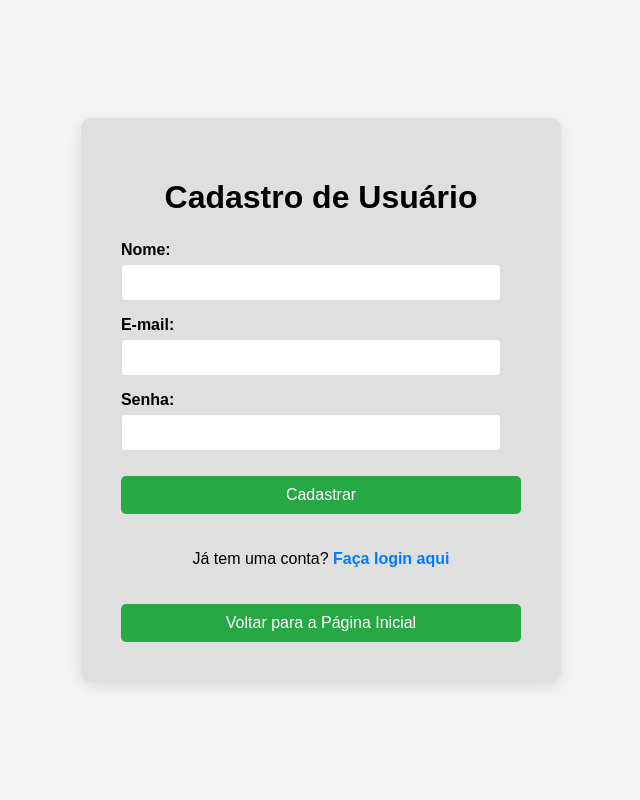
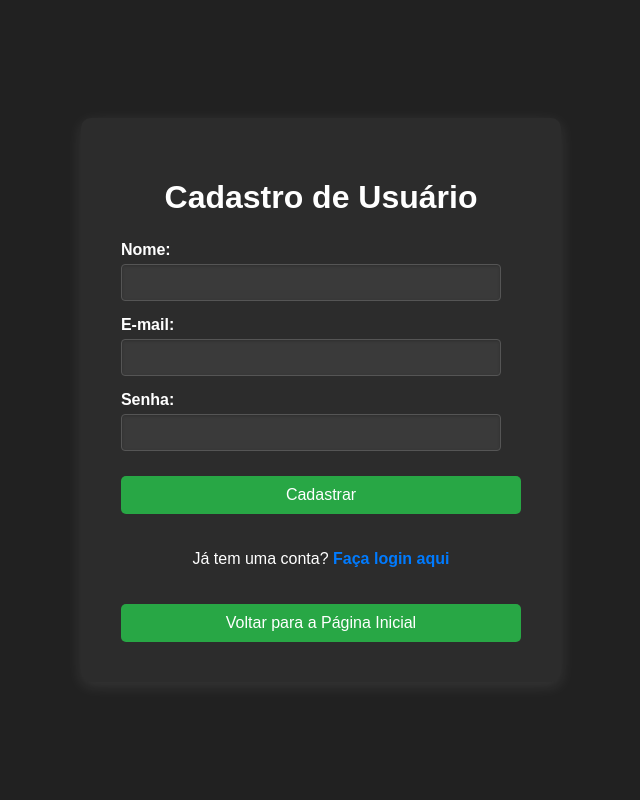
Before and after one commit to Guzitos/Delivery_Pizza, a FastAPI app: page /signin in a window 1280 px wide. Shown: the whole page, without its empty margins (319-959 px from the left). Run offline with FastAPI, Linux system fonts and the light colour scheme.

Commit message:
tudo corrigido

```diff
--- a/styles/signin.css
+++ b/styles/signin.css
@@ -5,14 +5,15 @@
             align-items: center;
             min-height: 100vh;
             margin: 0;
-            background-color: #f4f4f4;
+            background-color: #212121;
             flex-direction: column;
+            color: #ffffff;
         }
         .container {
-            background-color: #e0dfdf;
+            background-color: #2c2c2c;
             padding: 40px;
             border-radius: 10px;
-            box-shadow: 0 4px 15px rgba(0, 0, 0, 0.1);
+            box-shadow: 0 4px 15px rgba(255, 255, 255, 0.1);
             text-align: center;
         }
         h1 {
@@ -33,10 +34,15 @@
             border: 1px solid #ddd;
             border-radius: 4px;
             box-sizing: border-box;
+            background-color: #3a3a3a;
+            color: #ffffff;
+            border: 1px solid #555;
+            box-shadow: inset 0 1px 3px rgba(0, 0, 0, 0.2);
+            transition: all 0.3s ease;
         }
         button[type="submit"] {
             background-color: #28a745;
-            color: white;
+            color: #ffffff;
             padding: 10px 165px;
             border: none;
             border-radius: 5px;
@@ -46,7 +52,7 @@
             transition: background-color 0.3s ease;
         }
         button[type="submit"]:hover {
-            background-color: #1e7e34;
+            background-color: #5a6268;
         }
         .message {
             margin-top: 15px;
@@ -56,7 +62,7 @@
         }
         .message.success {
             background-color: #d4edda;
-            color: #155724;
+            color: #1e5b1e;
         }
         .message.error {
             background-color: #f8d7da;
--- a/templates/signin.html
+++ b/templates/signin.html
@@ -5,6 +5,7 @@
     <meta name="viewport" content="width=device-width, initial-scale=1.0">
     <title>Delivery Pizza</title>
     <link rel="stylesheet" href="/styles/signin.css">
+    <script src="../javascript/signin.js"></script>
 </head>
 <body>
     <div class="container">
```
Also changed, not shown: styles/home.css (+10 -9 lines), styles/login.css (+17 -4 lines).
